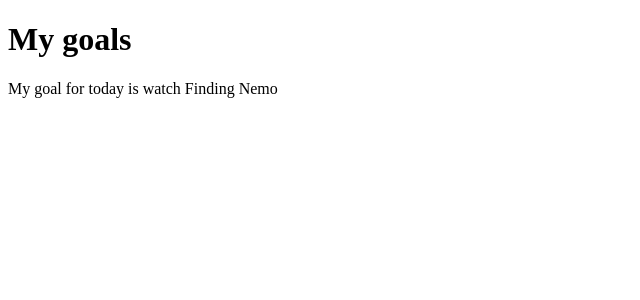
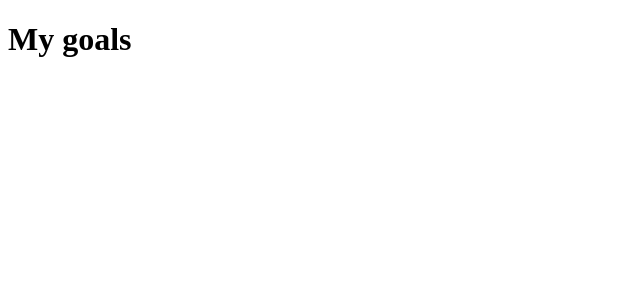
Before and after one commit to MUTHAKABRIAN/Goal, an Angular app: page / in a window 1280 px wide. Shown: the top 300 px of the page, without its empty margins (0-640 px from the left). Built offline with nearby package versions, Linux system fonts and the light colour scheme.

Commit message:
create goal property with a constructor function

```diff
--- a/src/app/app.component.html
+++ b/src/app/app.component.html
@@ -1,4 +1,4 @@
 <div>
   <h1>My goals</h1>
-  <p>My goal for today is {{goal}}</p>
+
 </div>
--- a/src/app/app.component.ts
+++ b/src/app/app.component.ts
@@ -6,5 +6,9 @@ import { Component } from '@angular/core';
   styleUrls: ['./app.component.css']
 })
 export class AppComponent {
-  goal = 'watch Finding Nemo'
+goals:string[];
+
+constructor(){
+  this.goals = ['Watching Finding Nemo', 'Buy Cookies', 'Get new phone case']
 }
+}
```
